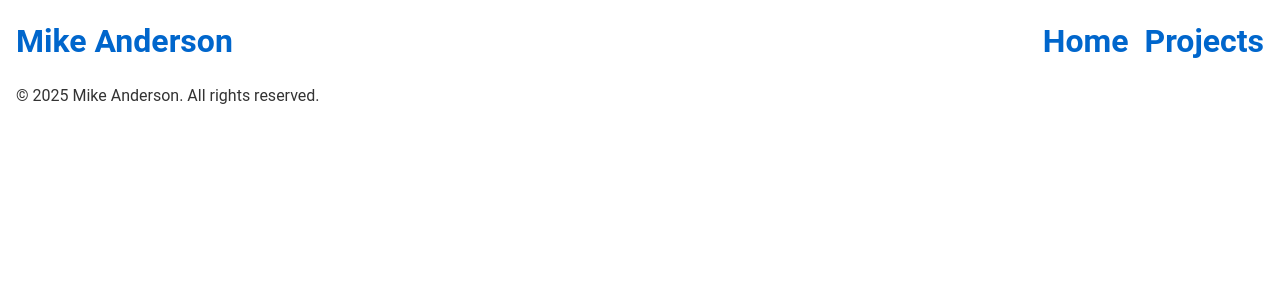
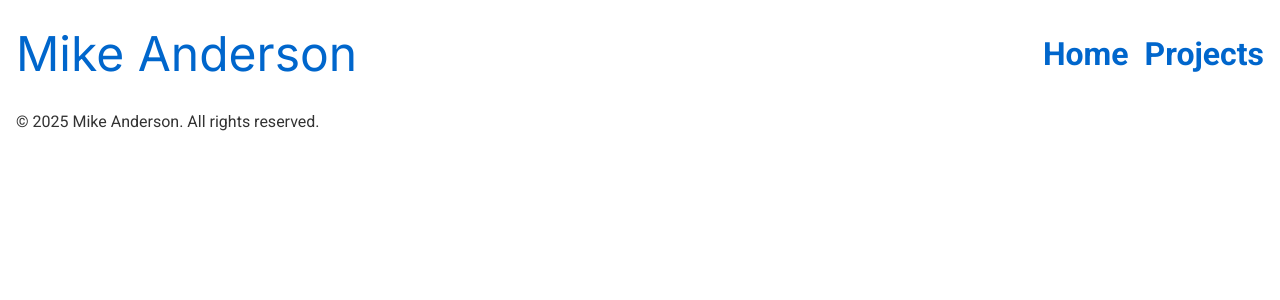
Before and after one commit to mikera/mikera.net, a Next.js app: page / in a window 1280 px wide. Shown: the top 300 px of the page. Built offline with nearby package versions, Linux system fonts and the light colour scheme.

Commit message:
Font setup

```diff
--- a/app/globals.css
+++ b/app/globals.css
@@ -32,8 +32,8 @@ header {
 }
 
 .mike {
-    font-weight: bold;
-    font-size: 2em;
+    font-family: 'Inter', sans-serif;
+    font-size: 3em;
     text-decoration: none;
 }
 
--- a/app/layout.tsx
+++ b/app/layout.tsx
@@ -1,6 +1,19 @@
 import type { Metadata } from 'next'
 import './globals.css'
 import Navigation from './components/Navigation'
+import { Roboto, Inter } from 'next/font/google'
+
+const roboto = Roboto({
+  weight: ['400', '500', '700'],
+  subsets: ['latin'],
+  display: 'swap',
+})
+
+const inter = Inter({
+  weight: ['400', '500', '700'],
+  subsets: ['latin'],
+  display: 'swap',
+})
 
 export const metadata: Metadata = {
   title: 'Mike Anderson - mikera.net',
@@ -22,7 +35,7 @@ export default function RootLayout({
       </head>
       <body>
         <header>
-          <div className="mike">
+          <div class="mike">
             <a href="/">Mike Anderson</a>
           </div>
           <nav>
```
